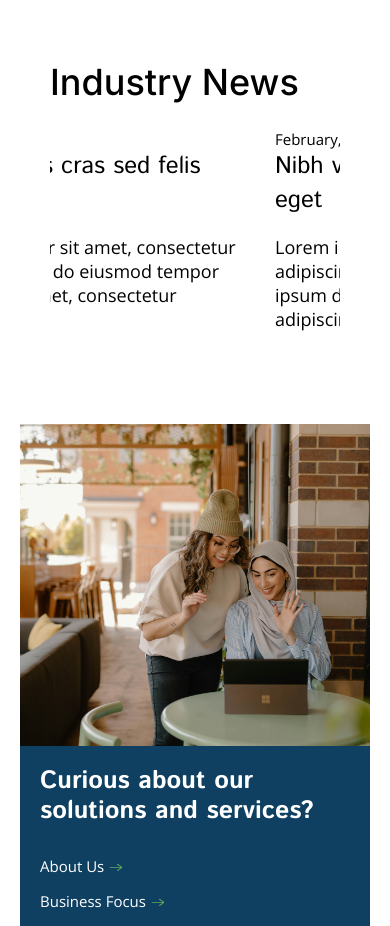
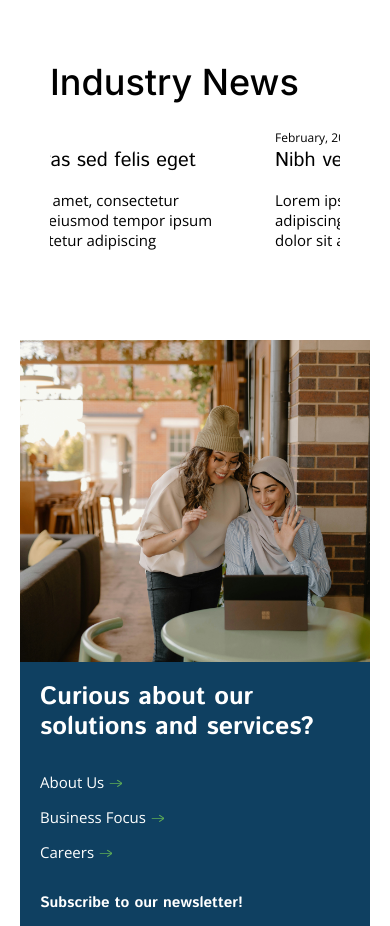
Before and after one commit to kaseracodes/chembizr, a React (Vite) app: page / in a window 390 px wide. Shown: the part 7420-8346 px from the top of the page. Built offline with nearby package versions, Linux system fonts and the light colour scheme; a web font is replaced by a local one.

Commit message:
Modify: news card for responsive design

```diff
--- a/src/components/newsCard/NewsCard.module.css
+++ b/src/components/newsCard/NewsCard.module.css
@@ -29,14 +29,14 @@
   }
 
   .date {
-    font-size: 15px;
+    font-size: 12px;
   }
 
   .heading {
-    font-size: 24px;
+    font-size: 20px;
   }
 
   .desc {
-    font-size: 18px;
+    font-size: 15px;
   }
 }
```
